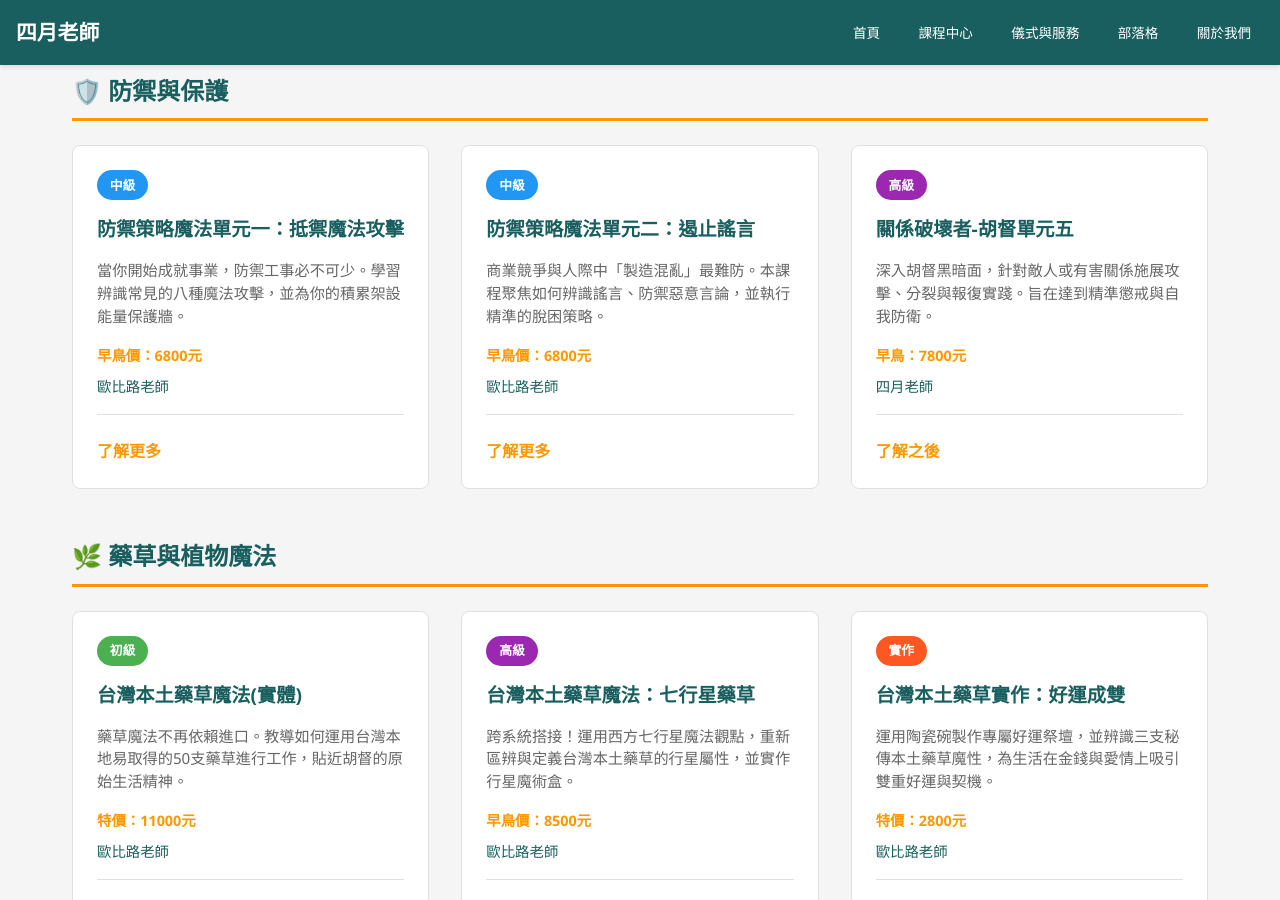
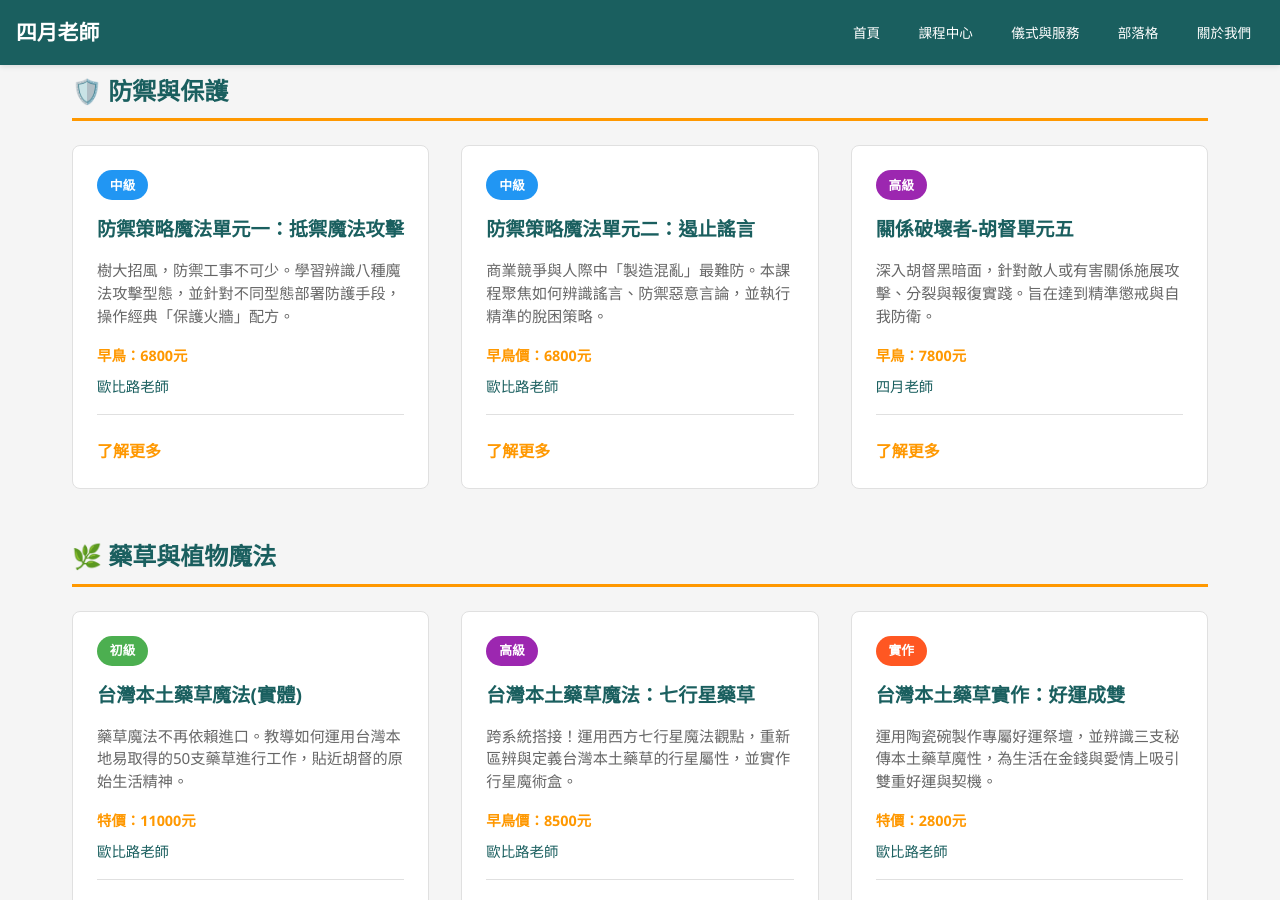
Before and after one commit to light4uliuphone-lang/hoodoo, a Jekyll site: the page built from course.html, in a window 1280 px wide and 900 px high, scrolled down 1874 px. Built offline with Jekyll 4.4.1, drawn with Linux system fonts in a browser that asks for light colours.

Commit message:
Update course.html

```diff
--- a/course.html
+++ b/course.html
@@ -132,12 +132,12 @@ title: "課程中心"
             <div class="course-card">
                 <div class="course-tag" style="background-color: #2196f3;">中級</div>
                 <h3>防禦策略魔法單元一：抵禦魔法攻擊</h3>
-                <p>當你開始成就事業，防禦工事必不可少。學習辨識常見的八種魔法攻擊，並為你的積累架設能量保護牆。</p>
+                <p>樹大招風，防禦工事不可少。學習辨識八種魔法攻擊型態，並針對不同型態部署防護手段，操作經典「保護火牆」配方。</p>
                 <div class="course-info">
-                    <span class="price">早鳥價：6800元</span>
+                    <span class="price">早鳥：6800元</span>
                     <span class="teacher">歐比路老師</span>
                 </div>
-                <a href="/courses/course-def-01/" class="learn-more">了解更多</a>
+                <a href="/courses/course-009/" class="learn-more">了解更多</a>
             </div>
 
             <div class="course-card">
@@ -159,7 +159,7 @@ title: "課程中心"
                     <span class="price">早鳥：7800元</span>
                     <span class="teacher">四月老師</span>
                 </div>
-                <a href="/courses/course-hoodoo-05/" class="learn-more">了解之後</a>
+                <a href="/courses/course-hoodoo-05/" class="learn-more">了解更多</a>
             </div>
         </div>
     </section>
```
